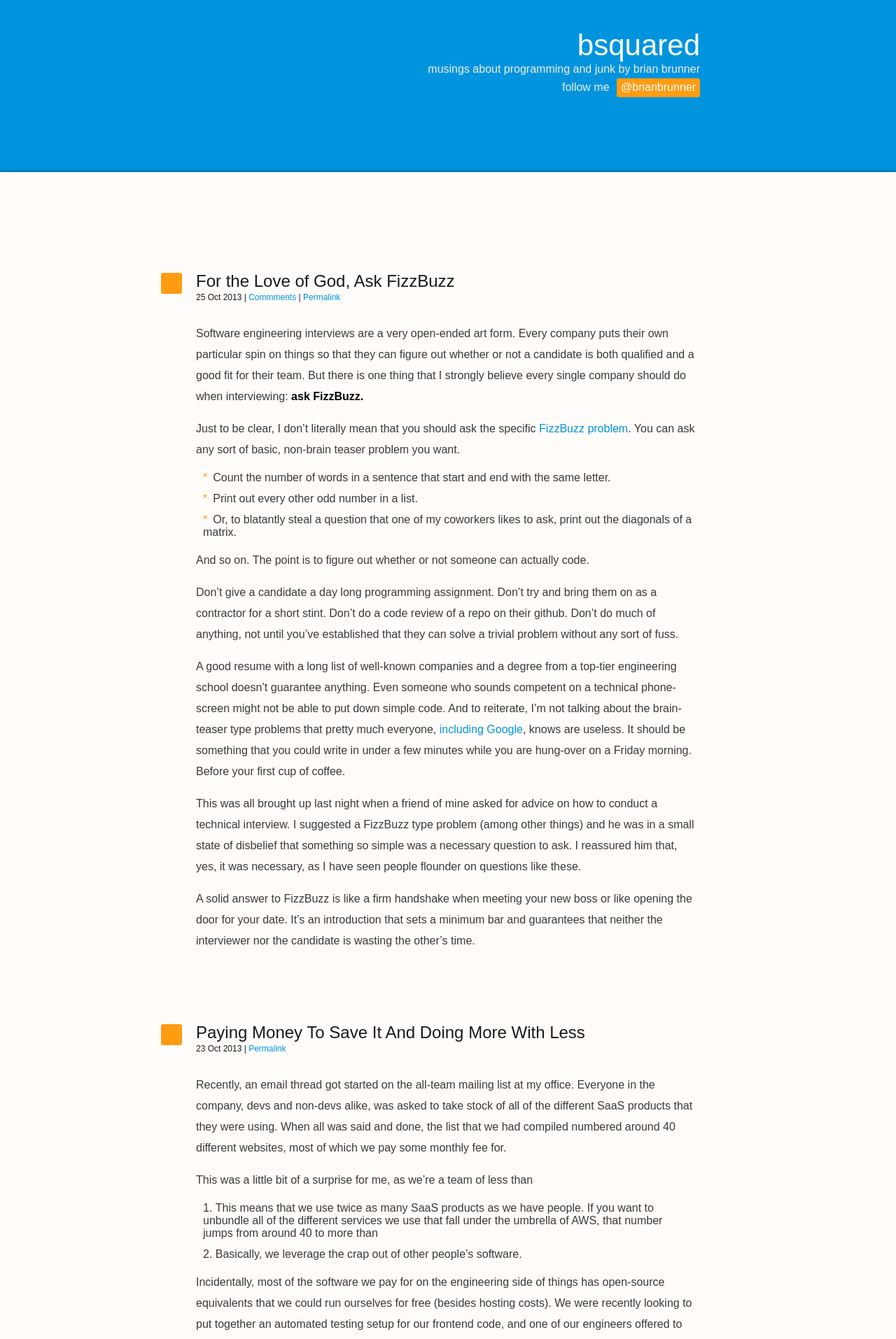
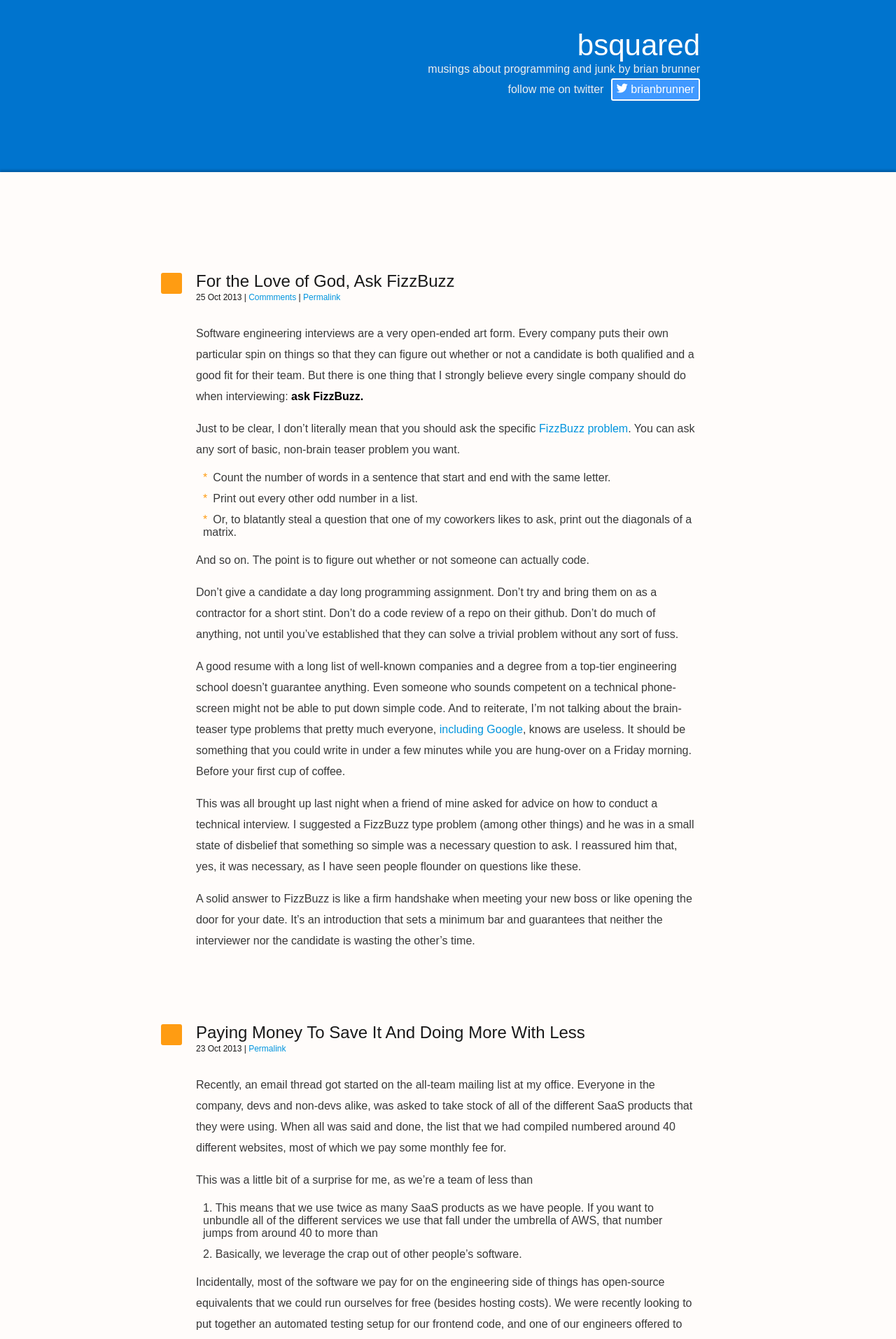
Before and after one commit to brianbrunner/brianbrunner.github.io, a Jekyll site: the page built from index.html, in a window 1280 px wide. Shown: the top 1914 px of the page at 70% size. Built offline with Jekyll 4.4.1, drawn with Linux system fonts in a browser that asks for light colours; nearby versions of some CDN libraries; the list of posts is cut into pages by our own code; comment, search, counter and statistics services are not loaded.

Commit message:
Updated twitter link

```diff
--- a/_layouts/default.html
+++ b/_layouts/default.html
@@ -31,7 +31,7 @@
                 <div class='head'>
                     <h1>bsquared</h1>
                     <h2>musings about programming and junk by brian brunner</h2>
-                    <h2>follow me <a href='https://twitter.com/brianbrunner'>@brianbrunner</a></h2>
+                    <h2>follow me on twitter <a href='https://twitter.com/brianbrunner'><i class='icon-twitter'></i> brianbrunner</a></h2>
                   </div>
             </div>
         </div>
--- a/css/style.css
+++ b/css/style.css
@@ -23,7 +23,7 @@
   position: fixed;
   top: 0;
   left: 0;
-  background-color: #0094DE;
+  background-color: #0074CE;
 }
 ol, ul {
   list-style-position: inside;
@@ -95,14 +95,15 @@
 .head h2 a {
   display: inline-block;
   border-radius: 3px;
+  border: 2px solid #fff;
   font-family: "brandon-grotesque",sans-serif;
-  background-color: #FF9C12 !important;
+  background-color: #4099FF !important;
   padding: 4px 6px 5px;
   margin: 4px 0 4px 6px;
   color: #fff !important;
 }
 .head h2 a:hover {
-  background-color: #ffc53a !important;
+  background-color: #50A9FF !important;
 }
 body .content .back {
   position: fixed;
@@ -188,6 +189,29 @@
 strong {
   color: #000;
 }
+@font-face {
+  font-family: 'icomoon';
+  src:url('../fonts/icomoon.eot');
+  src:url('../fonts/icomoon.eot?#iefix') format('embedded-opentype'),
+    url('../fonts/icomoon.ttf') format('truetype'),
+    url('../fonts/icomoon.woff') format('woff'),
+    url('../fonts/icomoon.svg#icomoon') format('svg');
+  font-weight: normal;
+  font-style: normal;
+}
+[class*="icon-"] {
+  font-family: 'icomoon';
+  speak: none;
+  font-style: normal;
+  font-weight: normal;
+  font-variant: normal;
+  text-transform: none;
+  line-height: 1;
+
+  /* Better Font Rendering =========== */
+  -webkit-font-smoothing: antialiased;
+  -moz-osx-font-smoothing: grayscale;
+}
 .icon-github:before {
   content: "\e600";
 }
```
Also changed, not shown: fonts/icomoon.ttf (added), fonts/icomoon.woff (added), 2 other files.
